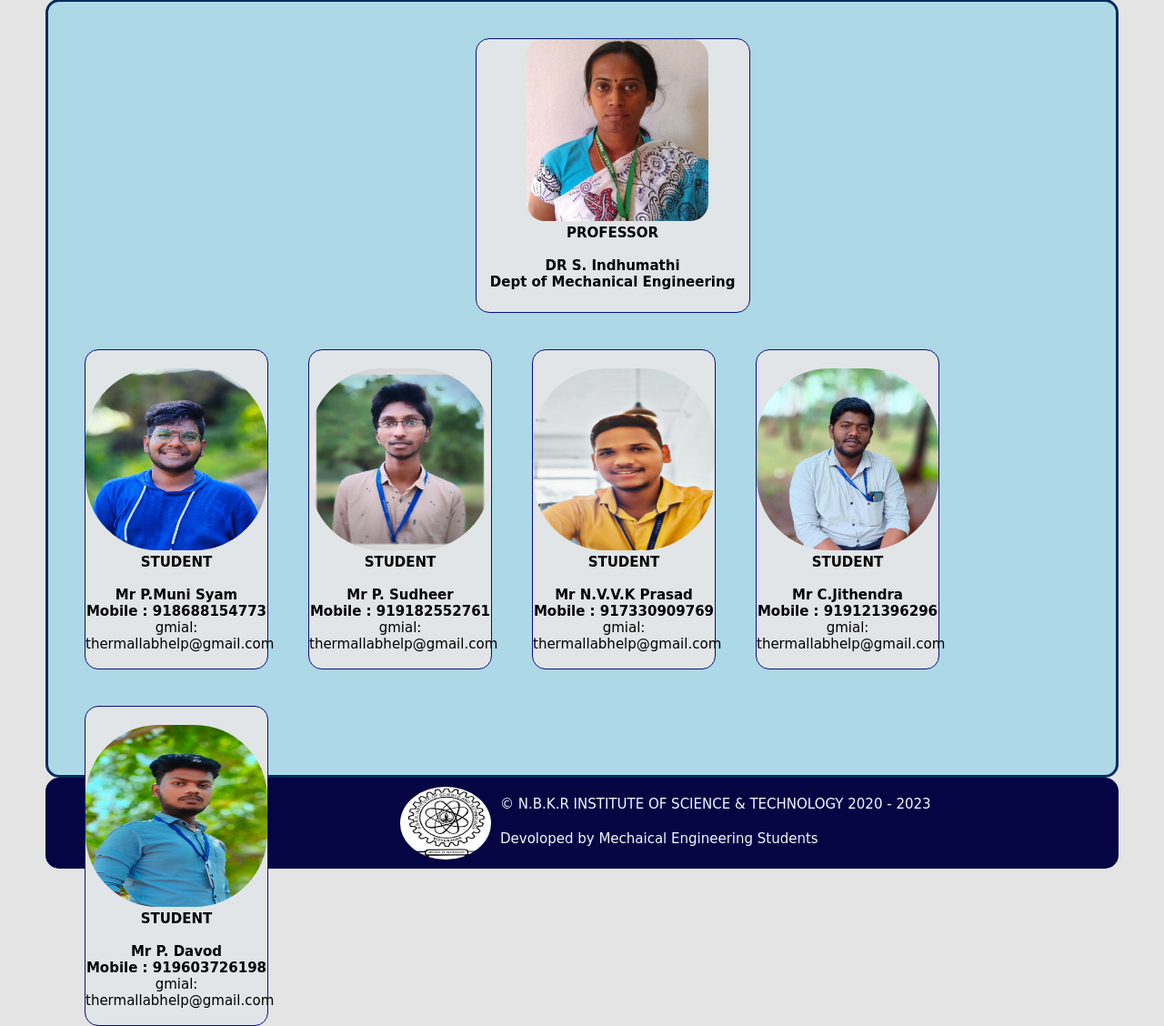
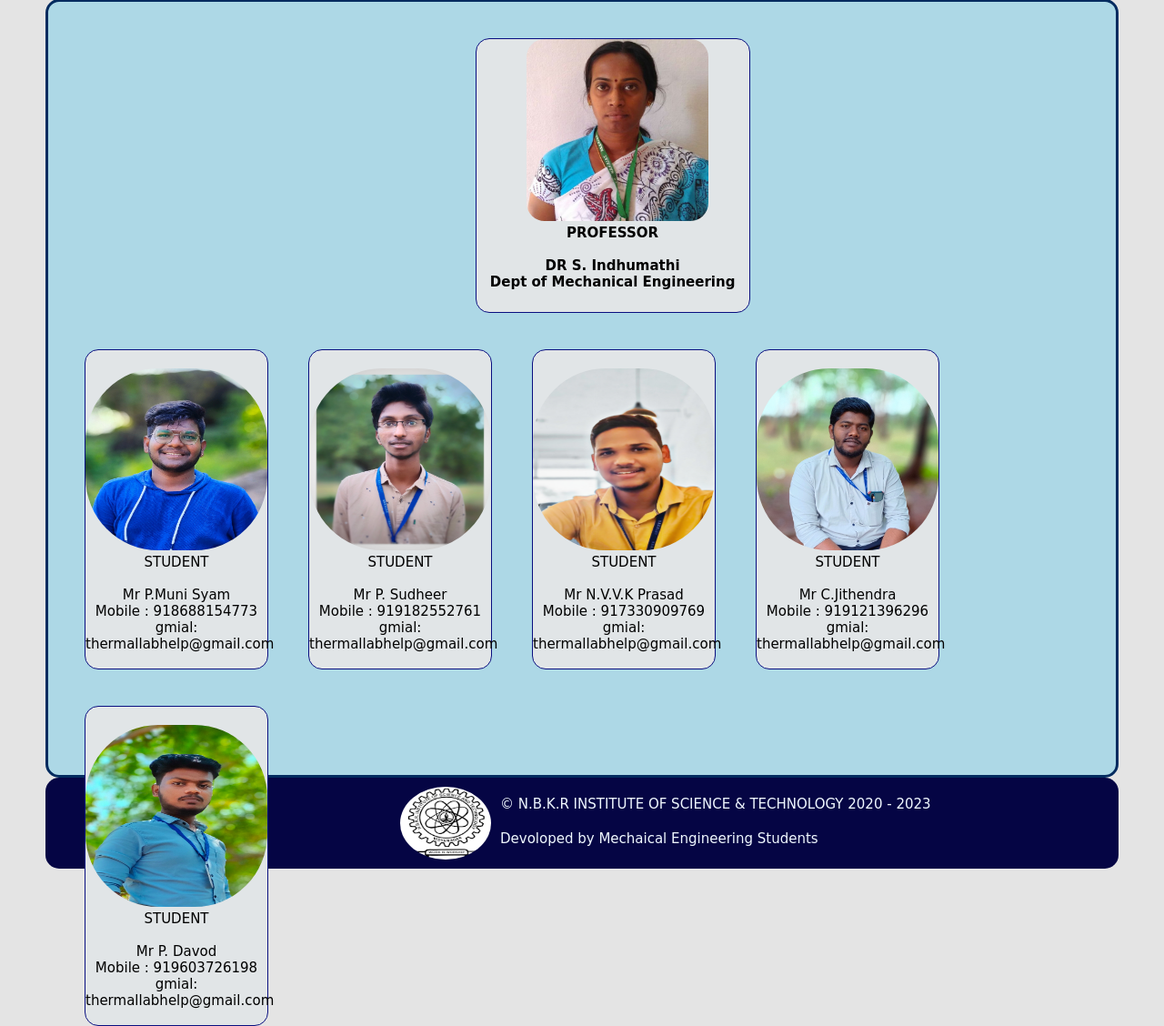
Before and after one commit to Syam916/thermal_lab, a Django app: page /contact in a window 1280 px wide. Shown: the part 354-1482 px from the top of the page at 91% size. Run offline with Django 4.2, Linux system fonts and the light colour scheme; some web fonts are replaced.

Commit message:
final one

```diff
--- a/templates/contact.html
+++ b/templates/contact.html
@@ -55,17 +55,17 @@
 
 
             <p class="copic">
-                <center><b class="copic"> PROFESSOR</b></center><br>
-               <center><b class="copic"> DR  S. Indhumathi</b></center>
-               <center><b class="copic"> Dept of Mechanical Engineering</b></center>
+                <center><h4 class="copic"> PROFESSOR</h4></center><br>
+               <center><h4 class="copic"> DR  S. Indhumathi</h4></center>
+               <center><h4 class="copic"> Dept of Mechanical Engineering</h4></center>
              </p>
         </div>
         <div class="pic10">
             <img class="i1" src="{% static '/images/syam.jpg' %}" alt="" ></a>
             <p class="copic">
-               <center><b class="copic"> STUDENT</b></center><br>
-               <center><b class="copic"> Mr P.Muni Syam</b></center>
-               <center><b class="copic"> Mobile : 918688154773</b></center>
+               <center><p class="copic"> STUDENT</p></center><br>
+               <center><p class="copic"> Mr P.Muni Syam</p></center>
+               <center><p class="copic"> Mobile : 918688154773</p></center>
                <center><p class="copic">gmial: <br>
                    thermallabhelp@gmail.com</p>
             </p></center>
@@ -74,9 +74,9 @@
         <div class="pic10">
             <img class="i1" src="{% static '/images/sud.jpeg' %}" alt="" ></a>
             <p class="copic">
-                <center><b class="copic"> STUDENT</b></center><br>
-               <center><b class="copic"> Mr P. Sudheer</b></center>
-               <center><b class="copic"> Mobile : 919182552761</b></center>
+                <center><p class="copic"> STUDENT</p></center><br>
+               <center><p class="copic"> Mr P. Sudheer</p></center>
+               <center><p class="copic"> Mobile : 919182552761</p></center>
                <center><p class="copic">gmial: <br>
                 thermallabhelp@gmail.com</p>
          </p></center>
@@ -87,9 +87,9 @@
         <div class="pic10">
             <img class="i1" src="{% static '/images/pra3.jpg' %}" alt="" ></a>
             <p class="copic">
-                <center><b class="copic"> STUDENT</b></center><br>
-               <center><b class="copic"> Mr N.V.V.K Prasad</b></center>
-               <center><b class="copic"> Mobile : 917330909769</b></center>
+                <center><p class="copic"> STUDENT</p></center><br>
+               <center><p class="copic"> Mr N.V.V.K Prasad</p></center>
+               <center><p class="copic"> Mobile : 917330909769</p></center>
                <center><p class="copic">gmial: <br>
                 thermallabhelp@gmail.com</p>
          </p></center>
@@ -100,9 +100,9 @@
         <div class="pic10">
             <img class="i1" src="{% static '/images/jit.jpg' %}" alt="" ></a>
             <p class="copic">
-                <center><b class="copic"> STUDENT</b></center><br>
-               <center><b class="copic"> Mr C.Jithendra</b></center>
-               <center><b class="copic"> Mobile : 919121396296</b></center>
+                <center><p class="copic"> STUDENT</p></center><br>
+               <center><p class="copic"> Mr C.Jithendra</p></center>
+               <center><p class="copic"> Mobile : 919121396296</p></center>
                <center><p class="copic">gmial: <br>
                 thermallabhelp@gmail.com</p>
          </p></center>
@@ -113,9 +113,9 @@
         <div class="pic10">
             <img class="i1" src="{% static '/images/pat.jpeg' %}" alt="" ></a>
             <p class="copic">
-                <center><b class="copic"> STUDENT</b></center><br>
-               <center><b class="copic"> Mr P. Davod</b></center>
-               <center><b class="copic"> Mobile : 919603726198</b></center>
+                <center><p class="copic"> STUDENT</p></center><br>
+               <center><p class="copic"> Mr P. Davod</p></center>
+               <center><p class="copic"> Mobile : 919603726198</p></center>
                <center><p class="copic">gmial: <br>
                 thermallabhelp@gmail.com</p>
          </p></center>
```
Also changed, not shown: static/styles/home.css (+36 -17 lines).
